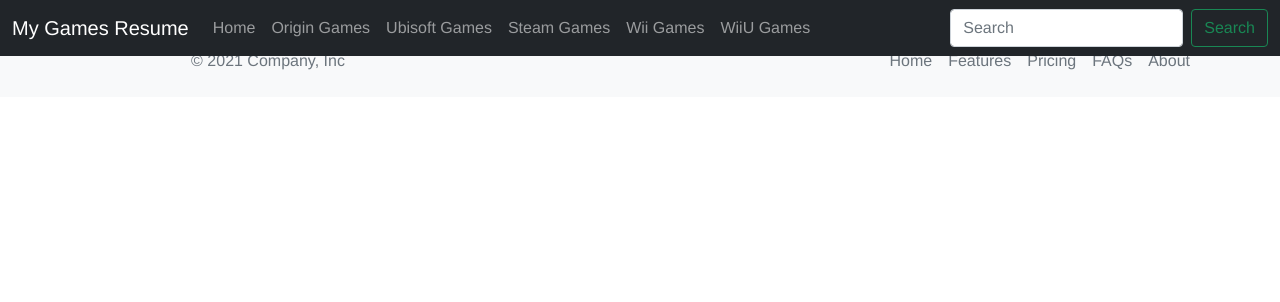
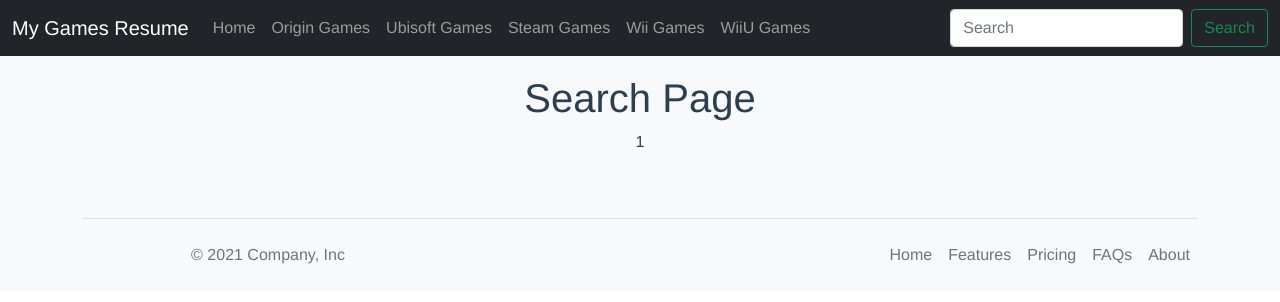
Before and after one commit to ahfeeeh/game-resume-frontend, a Vue app: page /search/1 in a window 1280 px wide. Shown: the top 302 px of the page. Built offline with nearby package versions, Linux system fonts and the light colour scheme.

Commit message:
added search component

```diff
--- a/src/components/Nav.vue
+++ b/src/components/Nav.vue
@@ -53,9 +53,9 @@
           <input
             class="form-control me-2"
             type="search"
-            placeholder="Search"
+            placeholder="Search" v-model="query"
             aria-label="Search" />
-          <button class="btn btn-outline-success" type="submit">Search</button>
+          <button class="btn btn-outline-success" @click.stop.prevent="gotoSearch(query)">Search</button>
         </form>
       </div>
     </div>
@@ -65,6 +65,11 @@
 <script>
 
 export default {
+  data(){
+    return {
+      query: ""
+    }
+  },
   methods: {
     goToHome() {
       this.$router.push({ path: "/" });
@@ -84,6 +89,11 @@ export default {
     goToWiiUGames() {
       this.$router.push({ path: "wiiu" });
     },
+    gotoSearch(searchParam) {
+      if(searchParam) {
+      this.$router.push({ name: "Search", params: {query: searchParam}  });
+      }
+    }
   },
   mounted() {
       document.querySelector('#navbarSideCollapse').addEventListener('click', function () {
--- a/src/router/index.js
+++ b/src/router/index.js
@@ -51,6 +51,12 @@ const routes = [
     path: '/sandbox',
     name: 'SandBox',
     component: () => import('../views/SandBox.vue')
+  },
+  {
+    path: '/search/:query',
+    name: 'Search',
+    component: () => import('../views/Search.vue'),
+    props: true
   }
 ]
 
--- /dev/null
+++ b/src/views/Search.vue
@@ -0,0 +1,31 @@
+<template>
+  <div class="container py-4" style="margin-top:50px">
+      <div class="about">
+          <h1>Search Page</h1>
+          <p>{{ query }}</p>
+      </div>
+  </div>
+</template>
+
+<script>
+export default {
+ name: "Search Page",
+ props: ['query'],
+ data(){
+     return {
+         route: this.$route.params
+     }
+ },
+ watch: {
+    $route(to, from) {
+      // react to route changes...
+      console.log(to, from)
+      this.route = to.params.query
+    }
+  }
+}
+</script>
+
+<style>
+
+</style>
```
